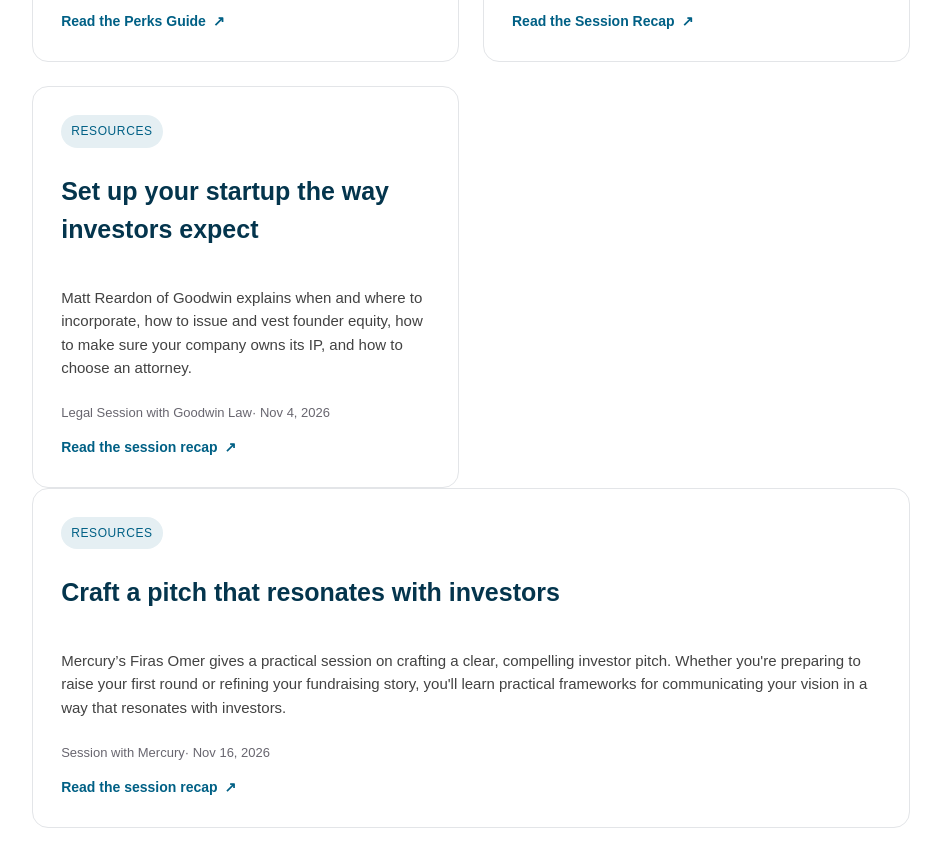
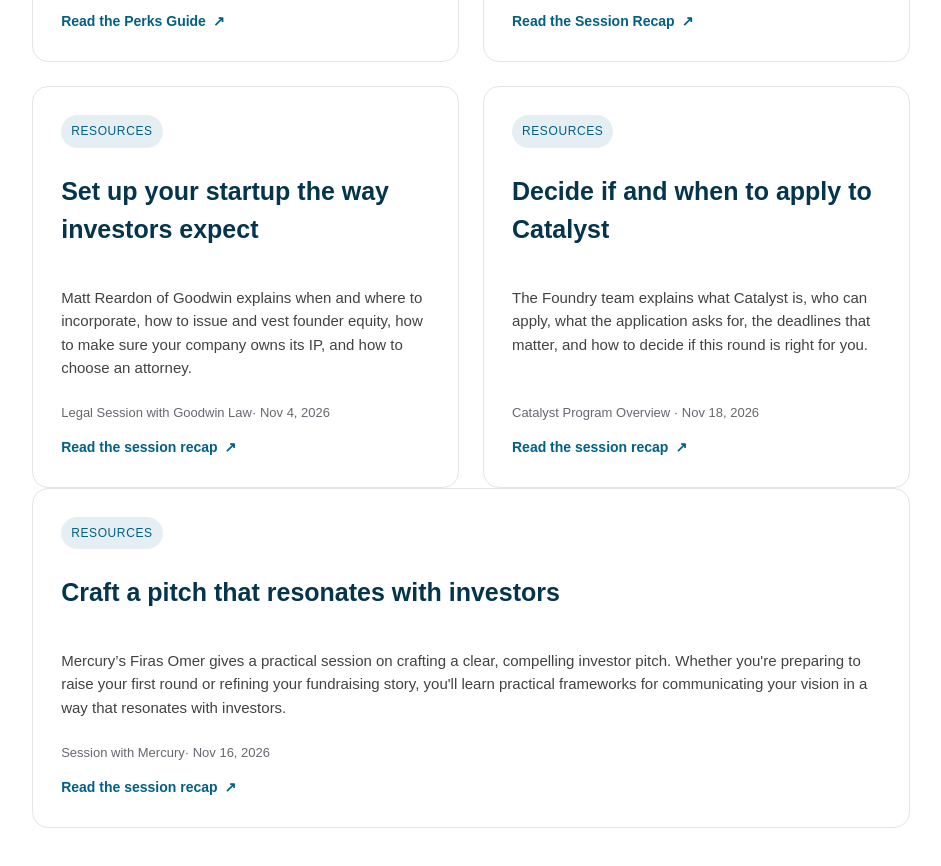
Before and after one commit to lexibarry-hbs/foundry-content, a plain HTML site: page library.html in a window 1280 px wide. Shown: the part 877-1743 px from the top of the page, without its empty margins (169-1110 px from the left). Drawn offline with Linux system fonts and the light colour scheme; a web font is replaced by a local one.

Commit message:
Add resource card for Catalyst Program Overview

```diff
--- a/library.html
+++ b/library.html
@@ -52,6 +52,14 @@
         <div class="card-meta">Legal Session with Goodwin Law· Nov 4, 2026</div>
         <span class="card-arrow">Read the session recap <span aria-hidden="true">↗</span></span>
       </a>
+
+      <a class="resource-card" href="sessions/catalyst-program-overview.html">
+        <span class="tag">Resources</span>
+        <h3>Decide if and when to apply to Catalyst</h3>
+        <p>The Foundry team explains what Catalyst is, who can apply, what the application asks for, the deadlines that matter, and how to decide if this round is right for you.</p>
+        <div class="card-meta">Catalyst Program Overview · Nov 18, 2026</div>
+        <span class="card-arrow">Read the session recap <span aria-hidden="true">↗</span></span>
+      </a>
     </div>
   </section>
 
```
